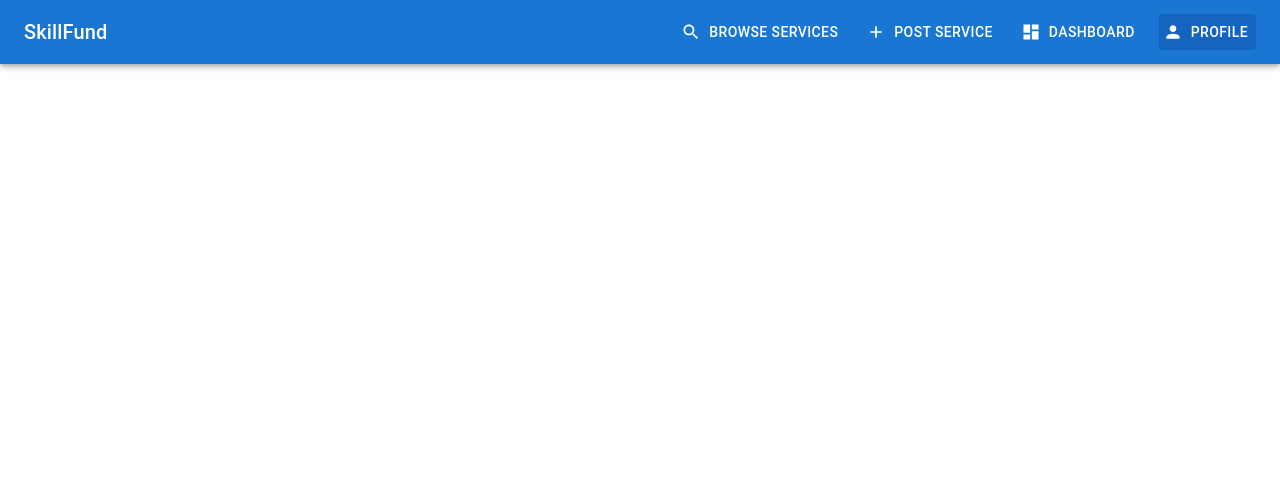
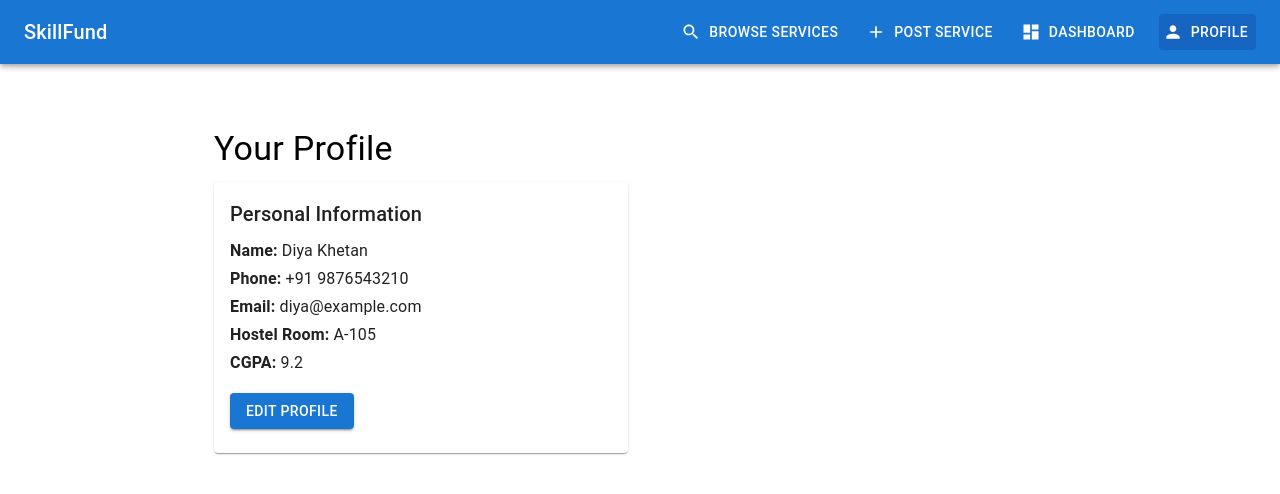
Before and after one commit to diyakhetan/devsoc-skillfund, a React (Vite) app: page /profile in a window 1280 px wide. Shown: the top 494 px of the page. Built offline with nearby package versions, Linux system fonts and the light colour scheme.

Commit message:
profile page added

```diff
--- a/src/App.jsx
+++ b/src/App.jsx
@@ -1,9 +1,12 @@
-import { BrowserRouter, Routes, Route } from "react-router-dom";
-import ProjectsPage from "./pages/ProjectsPage";
-import CreateProjectPage from "./pages/CreateProjectPage";
-import ProjectDetailPage from "./pages/ProjectDetailPage"; // Import the new page
-import Navigation from "./components/layout/Navigation";
-import { Box } from "@mui/material";
+// App.js
+import { BrowserRouter, Routes, Route } from 'react-router-dom';
+import DashboardPage from './pages/DashboardPage';
+import ProjectDetailPage from './pages/ProjectDetailPage';
+import ProjectsPage from './pages/ProjectsPage';
+import CreateProjectPage from './pages/CreateProjectPage';
+import ProfilePage from './pages/ProfilePage';  // Import the new ProfilePage
+import Navigation from './components/layout/Navigation';
+import { Box } from '@mui/material';
 
 export default function App() {
   return (
@@ -12,10 +15,12 @@ export default function App() {
         <Navigation />
         <Box component="main" sx={{ flexGrow: 1, p: 3 }}>
           <Routes>
+            <Route path="/dashboard" element={<DashboardPage />} />
             <Route path="/projects" element={<ProjectsPage />} />
             <Route path="/projects/create" element={<CreateProjectPage />} />
+            <Route path="/projects/:projectId" element={<ProjectDetailPage />} />
+            <Route path="/profile" element={<ProfilePage />} /> {/* Add Profile Route */}
             <Route path="/" element={<ProjectsPage />} />
-            <Route path="/projects/:projectId" element={<ProjectDetailPage />} /> {/* Dynamic route */}
           </Routes>
         </Box>
       </Box>
--- /dev/null
+++ b/src/pages/ProfilePage.css
@@ -0,0 +1,16 @@
+/* ProfilePage.css */
+.profile-card {
+    display: flex;
+    flex-direction: column;
+    height: 100%;
+    border-radius: 8px;
+    box-shadow: 0 4px 8px rgba(0, 0, 0, 0.1);
+  }
+
+  .profile-info {
+    margin-bottom: 16px;
+  }
+
+  .edit-btn {
+    margin-top: 20px;
+  }
--- /dev/null
+++ b/src/pages/ProfilePage.jsx
@@ -0,0 +1,45 @@
+// ProfilePage.jsx
+import React from 'react';
+import { Container, Typography, Card, CardContent, Box, Button, Grid } from '@mui/material';
+import './ProfilePage.css';  // Import the CSS file for styling
+
+const USER_PROFILE = {
+  name: 'Diya Khetan',
+  phone: '+91 9876543210',
+  email: 'diya@example.com',
+  hostelRoom: 'A-105',
+  cgpa: '9.2',
+};
+
+const ProfilePage = () => {
+  return (
+    <Container maxWidth="md" sx={{ py: 4 }}>
+      <Typography variant="h4" gutterBottom>
+        Your Profile
+      </Typography>
+      <Grid container spacing={3}>
+        <Grid item xs={12} sm={6}>
+          <Card className="profile-card">
+            <CardContent>
+              <Typography variant="h6" gutterBottom>
+                Personal Information
+              </Typography>
+              <Box className="profile-info">
+                <Typography variant="subtitle1"><strong>Name:</strong> {USER_PROFILE.name}</Typography>
+                <Typography variant="subtitle1"><strong>Phone:</strong> {USER_PROFILE.phone}</Typography>
+                <Typography variant="subtitle1"><strong>Email:</strong> {USER_PROFILE.email}</Typography>
+                <Typography variant="subtitle1"><strong>Hostel Room:</strong> {USER_PROFILE.hostelRoom}</Typography>
+                <Typography variant="subtitle1"><strong>CGPA:</strong> {USER_PROFILE.cgpa}</Typography>
+              </Box>
+              <Button variant="contained" color="primary" className="edit-btn">
+                Edit Profile
+              </Button>
+            </CardContent>
+          </Card>
+        </Grid>
+      </Grid>
+    </Container>
+  );
+};
+
+export default ProfilePage;
```
